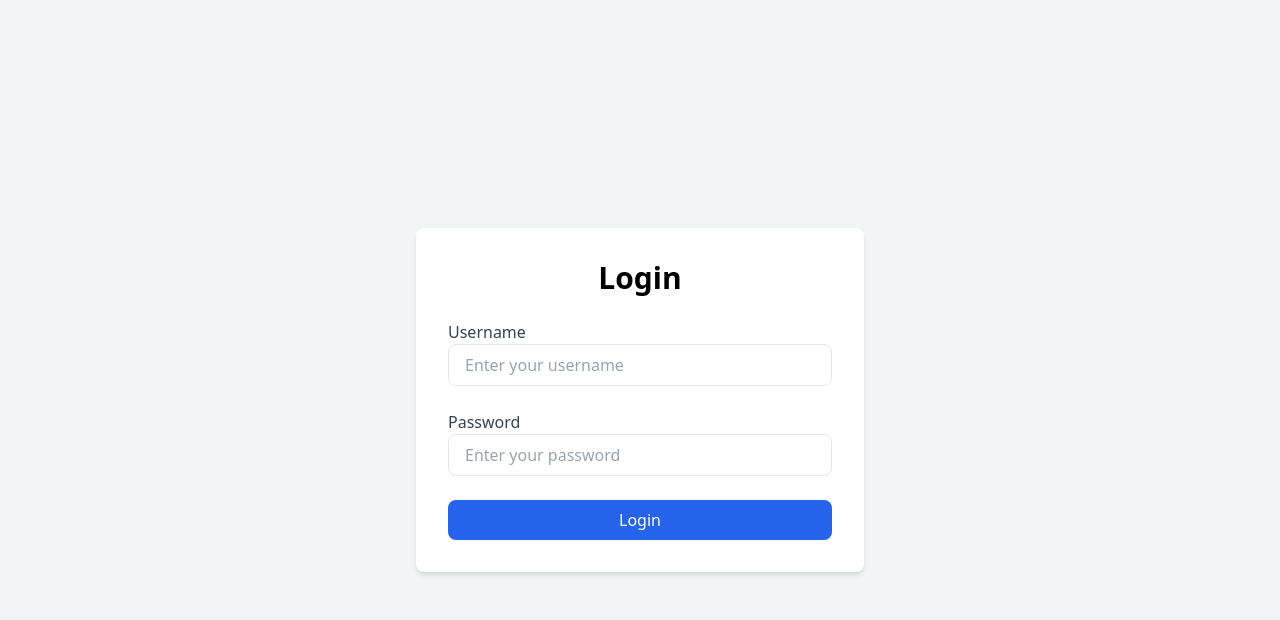
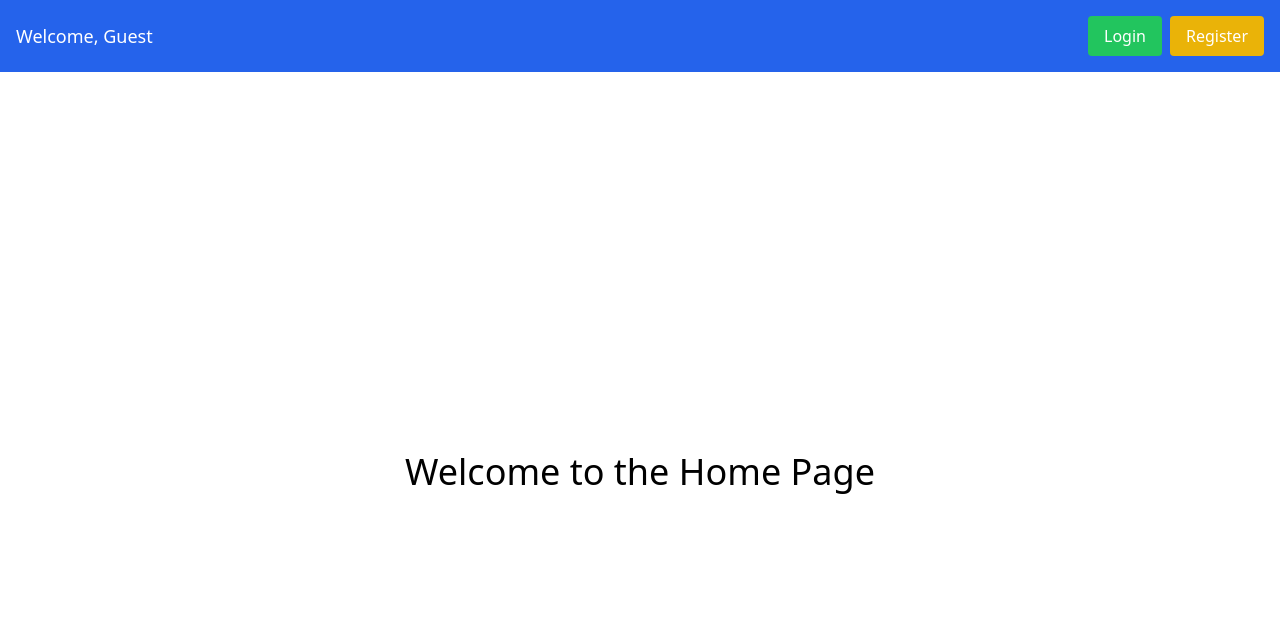
Before and after one commit to twk56/miniproject, a React (Vite) app: page / in a window 1280 px wide. Before the commit this address led to /login. Shown: the top 620 px of the page. Built offline with nearby package versions, Linux system fonts and the light colour scheme.

Commit message:
modified:   src/App.tsx 	modified:   src/components/appbar/Appbar.tsx 	renamed:    src/components/appbar/Home.tsx -> src/components/home/Home.tsx

```diff
--- a/src/App.tsx
+++ b/src/App.tsx
@@ -1,21 +1,18 @@
 import React from 'react';
-import { BrowserRouter as Router, Routes, Route, Navigate } from 'react-router-dom';
-import Signup from './components/register/Register';
-import Dashboard from './components/Dashboard/Dashboard';
+import { BrowserRouter as Router, Routes, Route } from 'react-router-dom';
+import Home from './components/home/Home'; // หน้า Home
+import Login from './components/login/Login';
 import Register from './components/register/Register';
-import Login from './components/login/Login';
+import Dashboard from './components/dashboard/Dashboard'; // หน้า Dashboard หลังจาก login สำเร็จ
 
 const App: React.FC = () => {
-  const isLoggedIn = localStorage.getItem('token'); // ตรวจสอบว่ามี token อยู่ใน localStorage หรือไม่
-
   return (
     <Router>
       <Routes>
-      <Route path="/" element={<Dashboard />} />
+        <Route path="/" element={<Home />} /> {/* หน้าแรกคือ Home */}
         <Route path="/login" element={<Login />} />
         <Route path="/register" element={<Register />} />
-        <Route path="/signup" element={<Signup />} />
-        <Route path="/dashboard" element={isLoggedIn ? <Dashboard /> : <Navigate to="/" />} />
+        <Route path="/dashboard" element={<Dashboard />} />
       </Routes>
     </Router>
   );
--- a/src/components/appbar/Appbar.tsx
+++ b/src/components/appbar/Appbar.tsx
@@ -11,7 +11,8 @@ const AppBar: React.FC<AppBarProps> = ({ username }) => {
   const handleLogout = () => {
     localStorage.removeItem('token'); // ลบ token ออกจาก localStorage
     localStorage.removeItem('username'); // ลบ username ออกจาก localStorage
-    navigate('/login'); // เปลี่ยนเส้นทางไปยังหน้า login
+    navigate('/'); // เปลี่ยนเส้นทางไปยังหน้า Home หลังจาก Logout
+    window.location.reload(); // รีเฟรชหน้าเว็บหลังจาก logout
   };
 
   return (
@@ -27,18 +28,18 @@ const AppBar: React.FC<AppBarProps> = ({ username }) => {
           </button>
         ) : (
           <div>
-            <a
-              href="/login"
+            <button
+              onClick={() => navigate('/login')}
               className="bg-green-500 text-white py-2 px-4 rounded hover:bg-green-700 mr-2"
             >
               Login
-            </a>
-            <a
-              href="/register"
+            </button>
+            <button
+              onClick={() => navigate('/register')}
               className="bg-yellow-500 text-white py-2 px-4 rounded hover:bg-yellow-700"
             >
               Register
-            </a>
+            </button>
           </div>
         )}
       </div>
--- a/src/components/appbar/Home.tsx
+++ /dev/null
@@ -1,17 +0,0 @@
-import React from 'react';
-import AppBar from './Appbar';
-
-const Home: React.FC = () => {
-  const username = localStorage.getItem('username'); // ตรวจสอบว่ามี username ใน localStorage หรือไม่
-
-  return (
-    <div>
-      <AppBar username={username} />
-      <div className="min-h-screen flex items-center justify-center">
-        <h1 className="text-4xl">Welcome to the Home Page</h1>
-      </div>
-    </div>
-  );
-};
-
-export default Home;
--- /dev/null
+++ b/src/components/home/Home.tsx
@@ -0,0 +1,18 @@
+import React from 'react';
+import AppBar from '../appbar/Appbar';
+
+const Home: React.FC = () => {
+  const username = localStorage.getItem('username'); // ตรวจสอบว่ามี username หรือไม่
+
+  return (
+    <div>
+      <AppBar username={username} /> {/* AppBar จะแสดงปุ่ม Login และ Register */}
+      <div className="min-h-screen flex items-center justify-center">
+        <h1 className="text-4xl">Welcome to the Home Page</h1>
+
+      </div>
+    </div>
+  );
+};
+
+export default Home;
```
